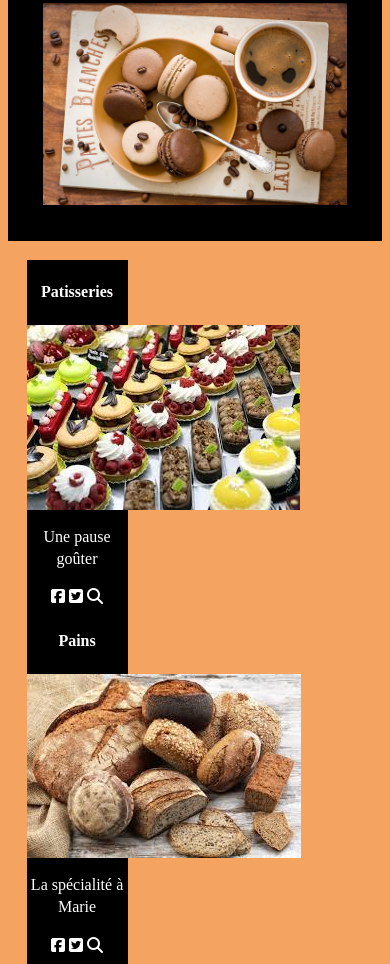
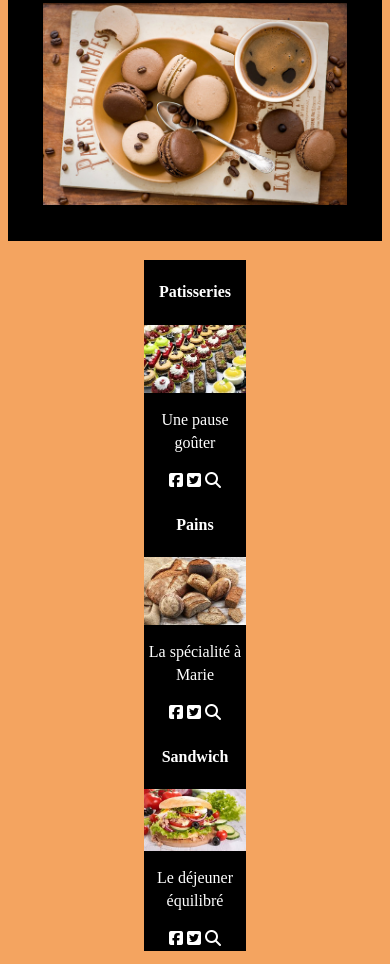
Before and after one commit to Abdelaziz-pixel/Project-BOULANGERIE, a plain HTML site: page index.html in a window 390 px wide. Shown: the part 1440-2404 px from the top of the page. Drawn offline with nearby package versions, Linux system fonts and the light colour scheme.

Commit message:
add mobile responsive

```diff
--- a/css/main.css
+++ b/css/main.css
@@ -219,9 +219,15 @@ Footer i{
   .BarNav{
     display: none;
   }
+  body{
+    width: auto;
+  }
   .Article{
     flex-direction: column;
-    height: auto;
+    /* height: auto;
+    width: auto; */
+    align-items: center;
+
   }
 
 }
--- a/index.html
+++ b/index.html
@@ -74,7 +74,7 @@
       <!-- <center><h3>Nos Coups De Coeurs</h3></center> -->
       <article class="Patisserie">
         <h4>Patisseries</h4>
-        <img src="img/patisserie.jpeg">
+        <img src="img/patisserie.jpeg" style="width: 100%;">
         <p>Une pause goûter</p>
         <i class="fab fa-facebook-square"></i>
         <i class="fab fa-twitter-square"></i>
@@ -83,7 +83,7 @@
 
       <article class="Pains">
         <h4>Pains</h4>
-        <img src="img/pains.jpeg">
+        <img src="img/pains.jpeg" style="width: 100%;">
         <p>La spécialité à Marie</p>
         <i class="fab fa-facebook-square"></i>
         <i class="fab fa-twitter-square"></i>
@@ -92,7 +92,7 @@
 
       <article class="Sandwich">
         <h4>Sandwich</h4>
-        <img src="img/sandwich.jpeg">
+        <img src="img/sandwich.jpeg" style="width: 100%;">
         <p>Le déjeuner équilibré</p>
         <i class="fab fa-facebook-square"></i>
         <i class="fab fa-twitter-square"></i>
```
